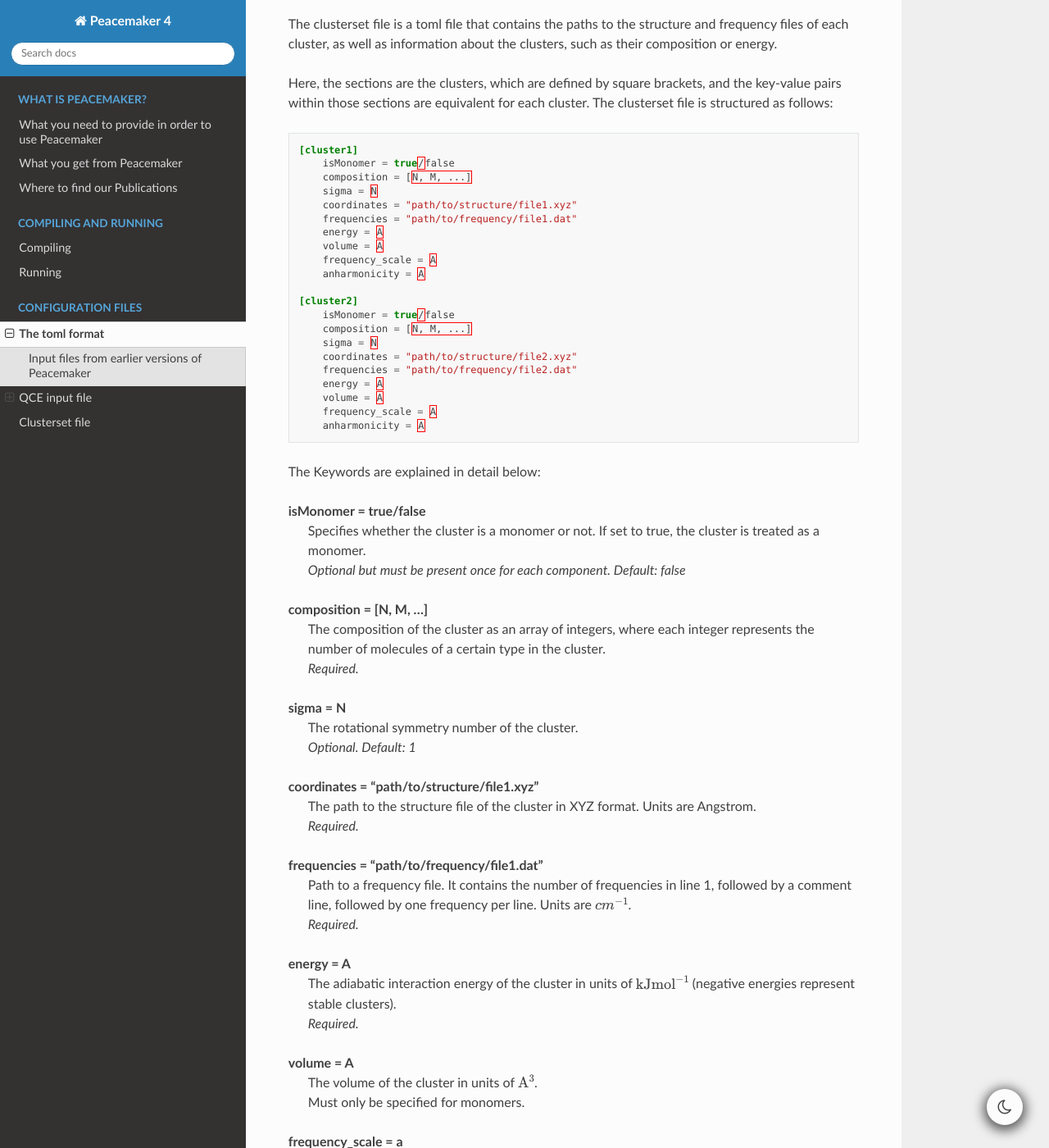
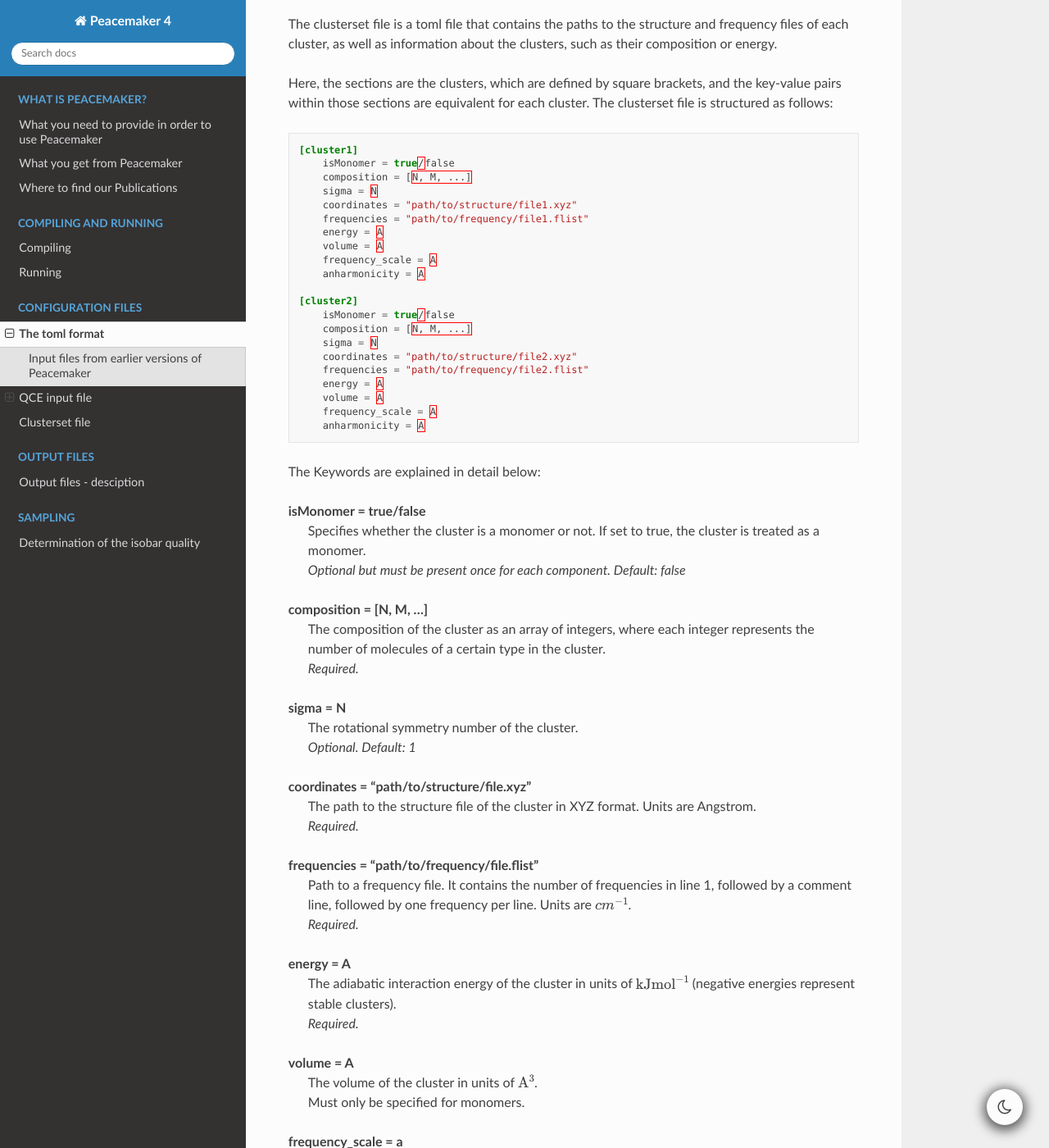
Before and after one commit to kirchners-manta/peacemaker4, a Sphinx documentation site: the page built from docs/source/03_configuration_files.rst, in a window 1280 px wide and 1400 px high, scrolled down 6449 px. Shown: the whole window at 82% size. Built offline with Sphinx 7.4.7 and the Read the Docs theme 3.1.0, drawn with Linux system fonts in a browser that asks for light colours.

Commit message:
added titles to 4 and 5

```diff
--- a/docs/source/03_configuration_files.rst
+++ b/docs/source/03_configuration_files.rst
@@ -274,7 +274,7 @@ The clusterset file is structured as follows:
         composition = [N, M, ...]
         sigma = N
         coordinates = "path/to/structure/file1.xyz"
-        frequencies = "path/to/frequency/file1.dat"
+        frequencies = "path/to/frequency/file1.flist"
         energy = A
         volume = A
         frequency_scale = A
@@ -285,7 +285,7 @@ The clusterset file is structured as follows:
         composition = [N, M, ...]
         sigma = N
         coordinates = "path/to/structure/file2.xyz"
-        frequencies = "path/to/frequency/file2.dat"
+        frequencies = "path/to/frequency/file2.flist"
         energy = A
         volume = A
         frequency_scale = A
@@ -307,11 +307,11 @@ The Keywords are explained in detail below:
         The rotational symmetry number of the cluster.
         *Optional. Default: 1*
 
-    **coordinates = "path/to/structure/file1.xyz"**
+    **coordinates = "path/to/structure/file.xyz"**
         The path to the structure file of the cluster in XYZ format. Units are Angstrom.
         *Required.*
 
-    **frequencies = "path/to/frequency/file1.dat"**
+    **frequencies = "path/to/frequency/file.flist"**
         Path to a frequency file. It contains the number of frequencies in line 1, followed by a comment line, followed by one frequency per line. Units are :math:`cm^{-1}`.
         *Required.*
 
--- a/docs/source/04_output.rst
+++ b/docs/source/04_output.rst
@@ -1,3 +1,6 @@
+Output files - desciption
+========================================================
+
 Peacemaker writes results for the best :math:`a_{mf}`, :math:`b_{xv}` parameter pair if it could be
 determined or for the first :math:`a_{mf}`, :math:`b_{xv}` pair otherwise.
 In the following, the output files are briefly described.
--- a/docs/source/05_sampling.rst
+++ b/docs/source/05_sampling.rst
@@ -1,3 +1,6 @@
+Determination of the isobar quality
+=================================================
+
 Peacemaker performs :math:`a_{mf}`, :math:`b_{xv}` parameter sampling on a grid, which can be specified in the ``[qce]`` section of the input file.
 For each pair, the quality of the resulting isobar is compared to certain experimental quantities.
 The following options are available for this purpose: single density, isobar, temperature of phase transition.
```
